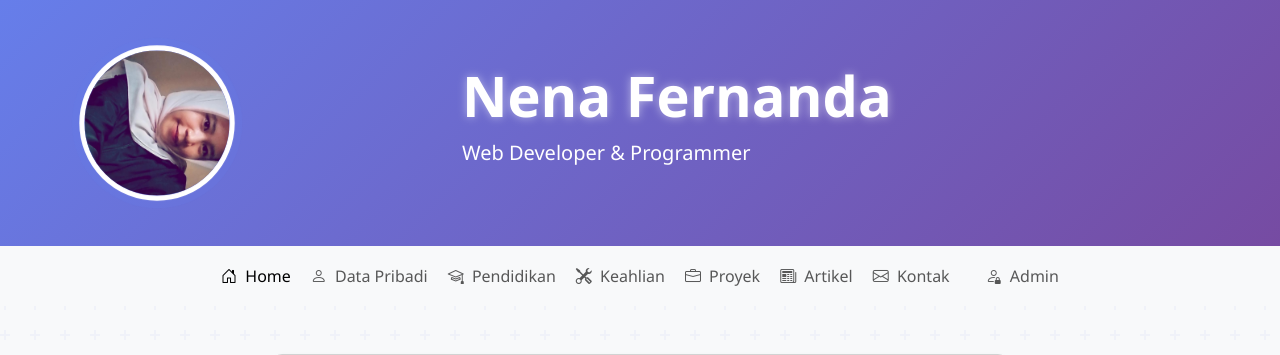
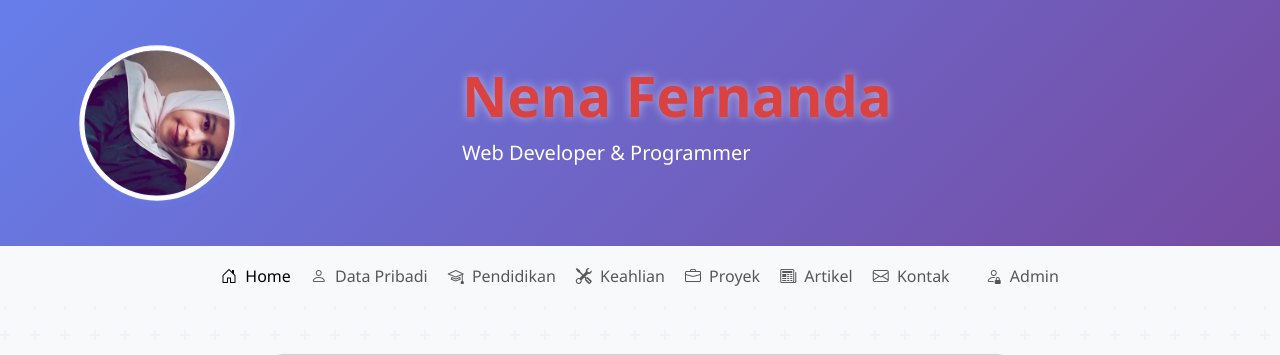
Before and after one commit to nenayy/cv_nena, a PHP site: page /index.php in a window 1280 px wide. Shown: the top 355 px of the page. Run offline with PHP 8.4, Linux system fonts and the light colour scheme.

Commit message:
Edit warna

```diff
--- a/style.css
+++ b/style.css
@@ -13,7 +13,7 @@
 
 /* White text effect for name */
 .white-text {
-    color: #ffffff;
+    color: #da4242;
     text-shadow: 0 0 10px rgba(255, 255, 255, 0.5);
 }
 
```
